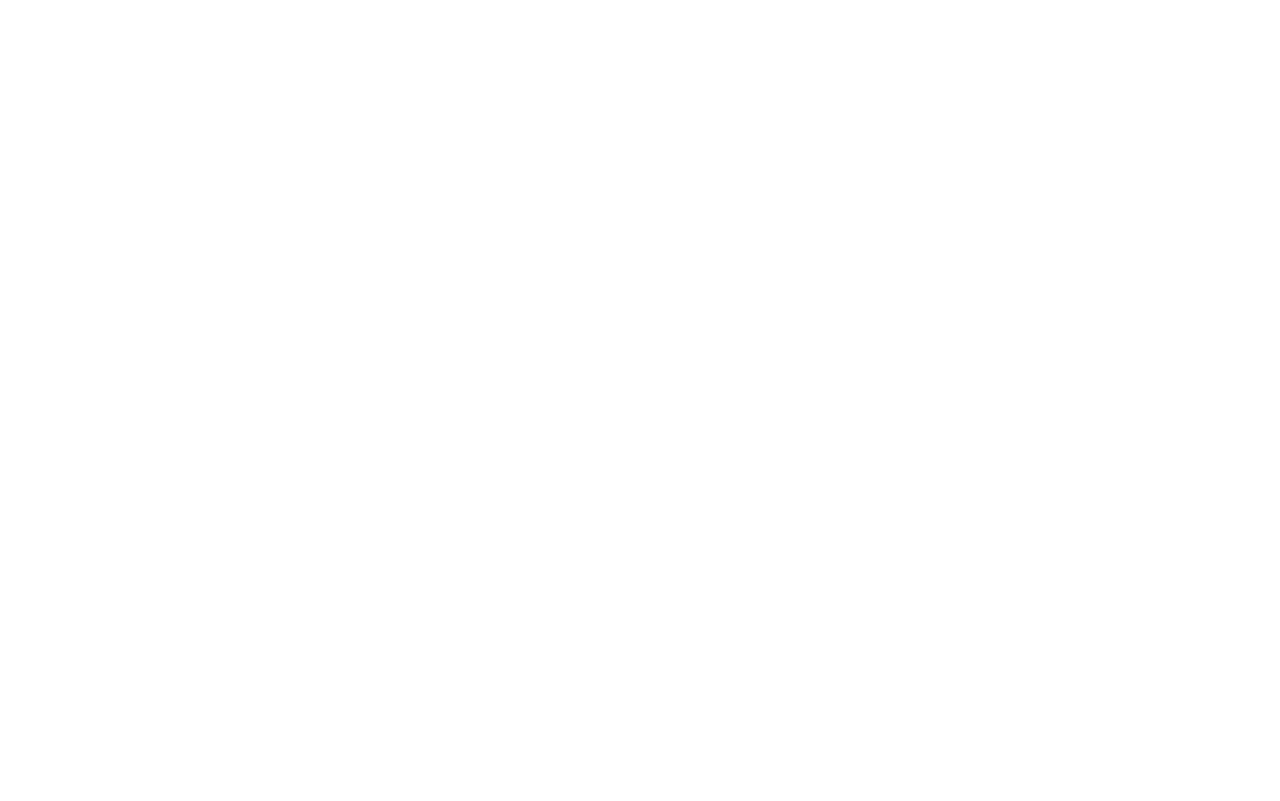
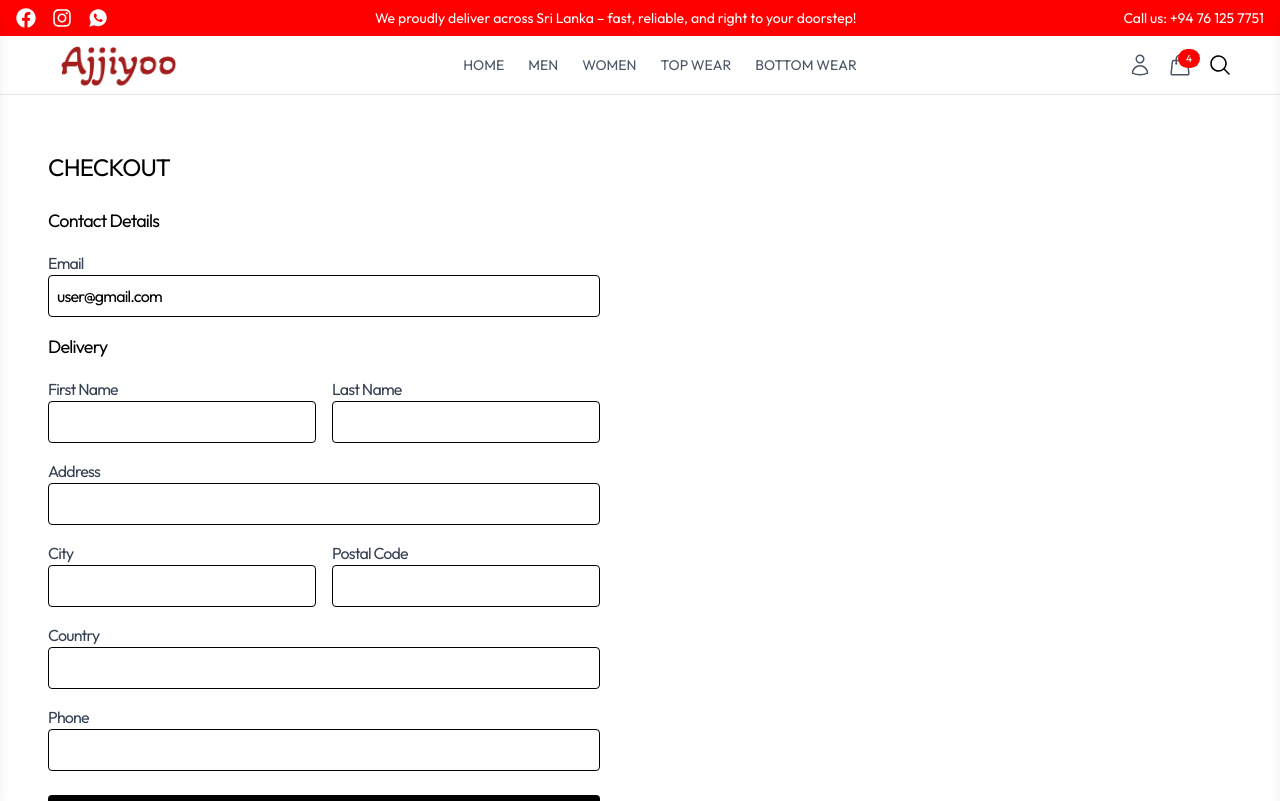
Before and after one commit to asjadahamed77/AjjiyooEcom, a React (Vite) app in the folder client/: page /checkout in a window 1280 px wide. Before the commit this address had no page. Shown: the top 801 px of the page. Built offline with nearby package versions, Linux system fonts and the light colour scheme.

Commit message:
Working on checkout page and implementing paypal

```diff
--- a/client/package.json
+++ b/client/package.json
@@ -10,6 +10,7 @@
     "preview": "vite preview"
   },
   "dependencies": {
+    "@paypal/react-paypal-js": "^8.8.2",
     "@tailwindcss/vite": "^4.0.6",
     "axios": "^1.7.9",
     "react": "^19.0.0",
--- a/client/src/App.jsx
+++ b/client/src/App.jsx
@@ -6,6 +6,8 @@
 import Register from './pages/Register';
 import Profile from './pages/Profile';
 import CollectionPage from './pages/CollectionPage';
+import ProductDetails from './components/products/ProductDetails';
+import Checkout from './components/cart/Checkout';
 
 function App() {
   return (
@@ -18,6 +20,8 @@
           <Route path='/register' element={<Register />} />
           <Route path='/profile' element={<Profile />} />
           <Route path='/collections/:collection' element={<CollectionPage />} />
+          <Route path='/product/:id' element={<ProductDetails />} />
+          <Route path='/checkout' element={<Checkout />} />
         </Route>
       </Routes>
     </BrowserRouter>
--- /dev/null
+++ b/client/src/components/cart/Checkout.jsx
@@ -0,0 +1,194 @@
+import { useState } from "react";
+import { useNavigate } from "react-router-dom";
+import PayPalButton from "./PayPalButton";
+
+const cart = {
+  products: [
+    {
+      name: "Stylish Jacket",
+      size: "M",
+
+      color: "Red",
+      price: 2500,
+      image: "https://picsum.photos/200?random=1",
+    },
+    {
+      name: "Shirt",
+      size: "42",
+
+      color: "Blue",
+      price: 6500,
+      image: "https://picsum.photos/200?random=2",
+    },
+  ],
+  totalPrice: 9000,
+};
+
+const Checkout = () => {
+  const navigate = useNavigate();
+  const [checkoutId,setCheckoutId] = useState(null)
+  const [shippingAddress, setShippingAddress] = useState({
+    firstName: "",
+    lastName: "",
+    address: "",
+    city: "",
+    postalCode: "",
+    country: "",
+    phone: "",
+  });
+
+  const handleCreateCheckout = async(e)=>{
+    e.preventDefault()
+    setCheckoutId(1234)
+  }
+
+  const handlePaymentSuccess = (details) => {
+    console.log("Payment success",details);
+    navigate('/order-confirmation')
+
+  }
+
+  return (
+    <div className="grid grid-cols-1 lg:grid-cols-2 gap-8 max-w-7xl mx-auto py-8 px-6 tracking-tighter">
+      {/* Left Section */}
+      <div className="bg-white rounded-lg p-6">
+        <h2 className="text-2xl uppercase mb-6">Checkout</h2>
+        <form onSubmit={handleCreateCheckout} className="">
+          <h3 className="text-lg mb-4">Contact Details</h3>
+          <div className="mb-4">
+            <label className="block text-gray-700">Email</label>
+            <input
+              type="email"
+              value="user@gmail.com"
+              className="w-full p-2 rounded border"
+              disabled
+            />
+          </div>
+          <h3 className="text-lg mb-4">Delivery</h3>
+          <div className="mb-4 grid grid-cols-2 gap-4">
+            <div>
+              <label className="block text-gray-700">First Name</label>
+              <input
+                type="text"
+                value={shippingAddress.firstName}
+                onChange={(e) =>
+                  setShippingAddress({
+                    ...shippingAddress,
+                    firstName: e.target.value,
+                  })
+                }
+                className="w-full p-2 rounded border"
+                required
+              />
+            </div>
+            <div>
+              <label className="block text-gray-700">Last Name</label>
+              <input
+                type="text"
+                value={shippingAddress.lastName}
+                onChange={(e) =>
+                  setShippingAddress({
+                    ...shippingAddress,
+                    lastName: e.target.value,
+                  })
+                }
+                className="w-full p-2 rounded border"
+                required
+              />
+            </div>
+          </div>
+          <div className="mb-4">
+          <label className="block text-gray-700">Address</label>
+          <input
+                type="text"
+                value={shippingAddress.address}
+                onChange={(e) =>
+                  setShippingAddress({
+                    ...shippingAddress,
+                    address: e.target.value,
+                  })
+                }
+                className="w-full p-2 rounded border"
+                required
+              />
+          </div>
+          <div className="mb-4 grid grid-cols-2 gap-4">
+            <div>
+              <label className="block text-gray-700">City</label>
+              <input
+                type="text"
+                value={shippingAddress.city}
+                onChange={(e) =>
+                  setShippingAddress({
+                    ...shippingAddress,
+                    city: e.target.value,
+                  })
+                }
+                className="w-full p-2 rounded border"
+                required
+              />
+            </div>
+            <div>
+              <label className="block text-gray-700">Postal Code</label>
+              <input
+                type="text"
+                value={shippingAddress.postalCode}
+                onChange={(e) =>
+                  setShippingAddress({
+                    ...shippingAddress,
+                    postalCode: e.target.value,
+                  })
+                }
+                className="w-full p-2 rounded border"
+                required
+              />
+            </div>
+          </div>
+          <div className="mb-4">
+          <label className="block text-gray-700">Country</label>
+          <input
+                type="text"
+                value={shippingAddress.country}
+                onChange={(e) =>
+                  setShippingAddress({
+                    ...shippingAddress,
+                    country: e.target.value,
+                  })
+                }
+                className="w-full p-2 rounded border"
+                required
+              />
+          </div>
+          <div className="mb-4">
+          <label className="block text-gray-700">Phone</label>
+          <input
+                type="tel"
+                value={shippingAddress.phone}
+                onChange={(e) =>
+                  setShippingAddress({
+                    ...shippingAddress,
+                    phone: e.target.value,
+                  })
+                }
+                className="w-full p-2 rounded border"
+                required
+              />
+          </div>
+          <div className="mt-6">
+                {
+                    !checkoutId ? (
+                        <button type="submit" className="w-full bg-black text-white py-3 rounded cursor-pointer hover:opacity-85" >Continue to Payment</button>
+                    ) :
+                    <div>
+                        <h3 className="text-lg mb-4">Pay with Paypal</h3>
+                        <PayPalButton amount={100} onSuccess={handlePaymentSuccess} onError={(err)=>alert("Payment Failed. Try again.")} />
+                    </div>
+                }
+          </div>
+        </form>
+      </div>
+    </div>
+  );
+};
+
+export default Checkout;
--- /dev/null
+++ b/client/src/components/cart/PayPalButton.jsx
@@ -0,0 +1,11 @@
+import { PayPalScriptProvider, PayPalButtons } from "@paypal/react-paypal-js";
+
+const PayPalButton = () => {
+  return (
+    <div>
+
+    </div>
+  )
+}
+
+export default PayPalButton
--- a/client/src/components/layout/CartDrawer.jsx
+++ b/client/src/components/layout/CartDrawer.jsx
@@ -1,8 +1,17 @@
 import React from 'react'
 import { IoMdClose } from 'react-icons/io'
 import CartContents from '../cart/CartContents'
+import { useNavigate } from 'react-router-dom'
 
 const CartDrawer = ({ drawerOpen, toggleCartDrawer }) => {
+
+  const navigate = useNavigate()
+
+  const handleCheckout = ()=>{
+    toggleCartDrawer()
+    navigate('/checkout')
+  }
+
   return (
     <div className={`fixed top-0 right-0 z-50 w-6/7 sm:w-1/2 xl:w-1/4 h-full bg-white shadow-lg transform transition-transform duration-300 ${drawerOpen ? 'translate-x-0' : 'translate-x-full'}`}>
       {/* Main container with flex and scrollable content */}
@@ -23,7 +32,7 @@
 
 
         <div className="p-4 bg-white">
-          <button className="w-full bg-black text-white py-3 rounded-lg font-semibold hover:bg-gray-800 cursor-pointer transition">
+          <button onClick={handleCheckout} className="w-full bg-black text-white py-3 rounded-lg font-semibold hover:bg-gray-800 cursor-pointer transition">
             Checkout
           </button>
           <p className="text-sm tracking-tighter text-gray-500 mt-2 text-center">
--- a/client/src/pages/MyOrderspage.jsx
+++ b/client/src/pages/MyOrderspage.jsx
@@ -89,7 +89,7 @@
                   <td className="py-2 px-2 sm:px-4 sm:py-4">Rs.{order.totalPrice}</td>
                   <td className="py-2 px-2 sm:px-4 sm:py-4 text-center">
                     <span
-                      className={`$ {
+                      className={`${
                         order.isPaid
                           ? "bg-green-100 text-green-700"
                           : "bg-red-100 text-red-700"
```
Also changed, not shown: 1 other file (tests, documents, lock files or other folders).
